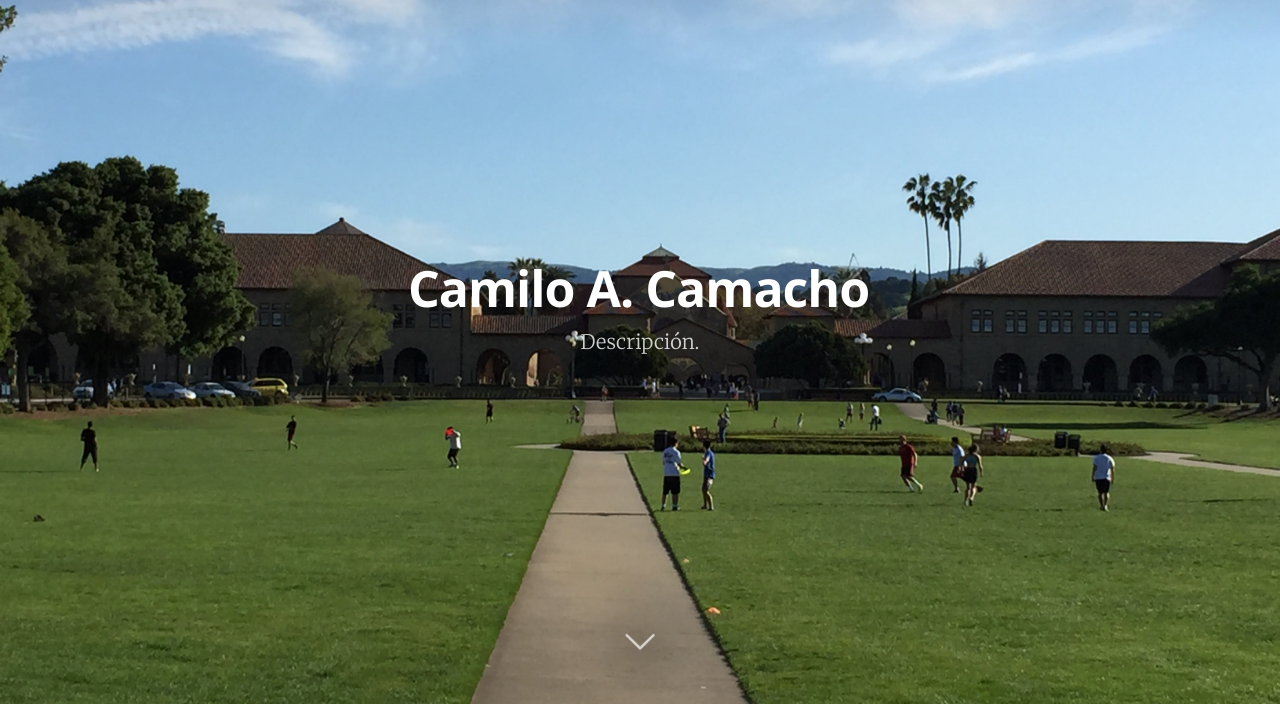
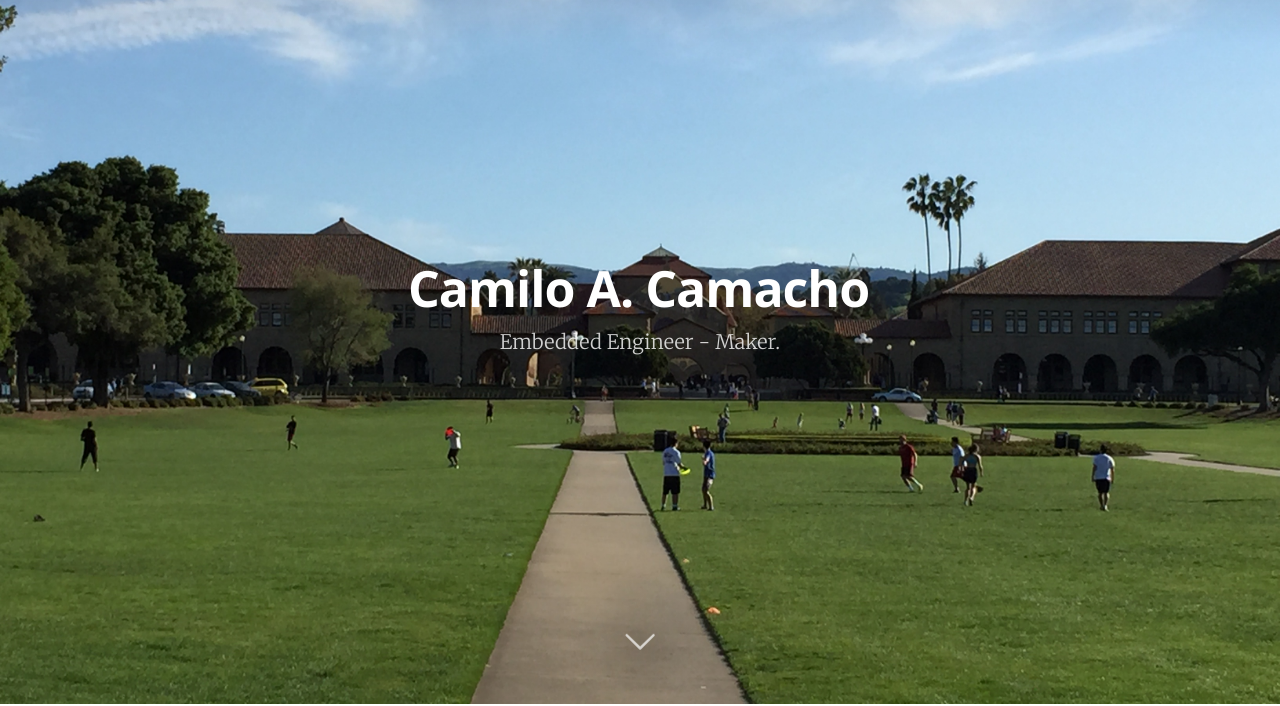
Before and after one commit to candelo/testpagina, a plain HTML site: page index.html in a window 1280 px wide. Shown: the part 96-802 px from the top of the page. Drawn offline with nearby package versions, Linux system fonts and the light colour scheme.

Commit message:
Descripcion Embedded Engineer

```diff
--- a/index.html
+++ b/index.html
@@ -76,7 +76,7 @@
             <div class="vertical">
                 <div class="main-header-content inner">
                     <h1 class="page-title">Camilo A. Camacho</h1>
-                    <h2 class="page-description">Descripción.</h2>
+                    <h2 class="page-description">Embedded Engineer - Maker.</h2>
                 </div>
             </div>
             <a class="scroll-down icon-arrow-left" href="index.html#content" data-offset="-45"><span class="hidden">Scroll Down</span></a>
```
